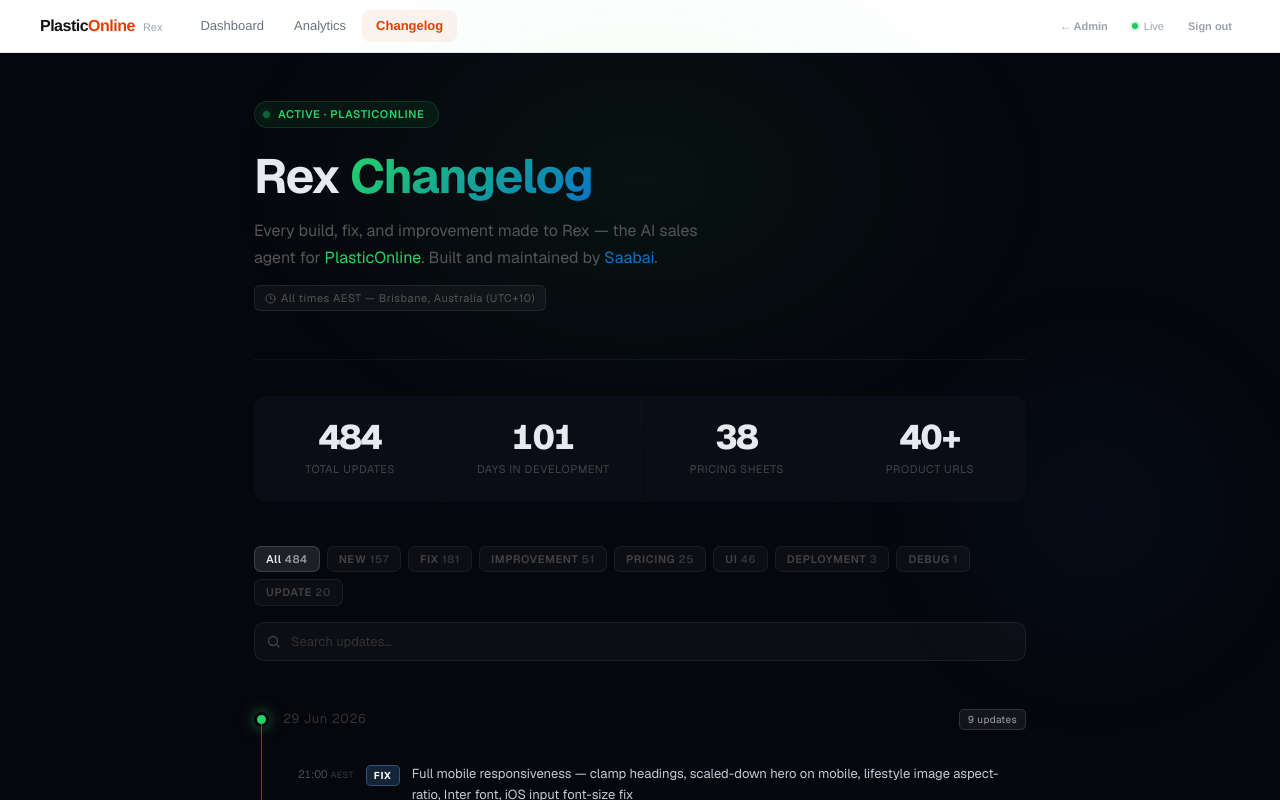
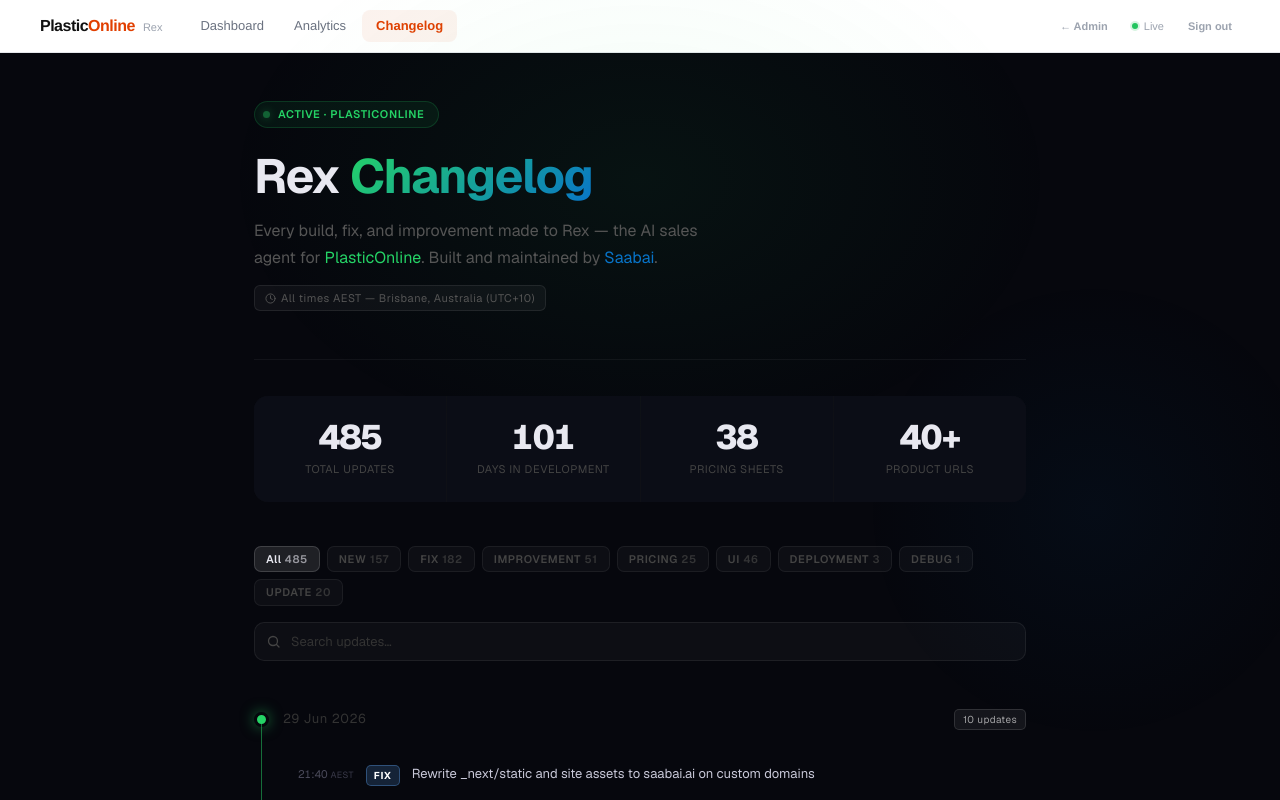
Before and after one commit to sg-satoshi/saabai-site, a Next.js app: page /rex-changelog in a window 1280 px wide. Shown: the top 800 px of the page. Built offline with nearby package versions, Linux system fonts and the light colour scheme.

Commit message:
fix: suppress AI Readiness Audit exit popup on wholesale-homes

```diff
--- a/app/components/EmailCapturePopup.tsx
+++ b/app/components/EmailCapturePopup.tsx
@@ -3,7 +3,7 @@
 import { useState, useEffect, useCallback } from "react";
 
 const COOKIE_KEY = "saabai_subscribed";
-const SKIP_PATHS = ["/login", "/saabai-admin", "/rex-dashboard", "/rex-analytics", "/rex-changelog", "/rex-widget", "/lex-widget", "/plon", "/mission-control", "/onboarding", "/sites/tributum-law-v2"];
+const SKIP_PATHS = ["/login", "/saabai-admin", "/rex-dashboard", "/rex-analytics", "/rex-changelog", "/rex-widget", "/lex-widget", "/plon", "/mission-control", "/onboarding", "/sites/tributum-law-v2", "/sites/wholesale-homes"];
 
 const INDUSTRIES = ["Law / Legal", "Accounting / Finance", "Real Estate", "Other"];
 
--- a/app/rex-changelog/ChangelogClient.tsx
+++ b/app/rex-changelog/ChangelogClient.tsx
@@ -32,6 +32,7 @@ const CHANGELOG: Day[] = [
   {
     date: "29 Jun 2026",
     entries: [
+      { time: "21:40", tag: "FIX", title: "Rewrite _next/static and site assets to saabai.ai on custom domains" },
       { time: "21:00", tag: "FIX", title: "Full mobile responsiveness — clamp headings, scaled-down hero on mobile, lifestyle image aspect-ratio, Inter font, iOS input font-size fix" },
       { time: "20:09", tag: "FIX", title: "Suppress NewsTicker on wholesale-homes site" },
       { time: "20:07", tag: "NEW", title: "Wire Wholesale Homes chat to AI backend, suppress Mia on site path" },
```
